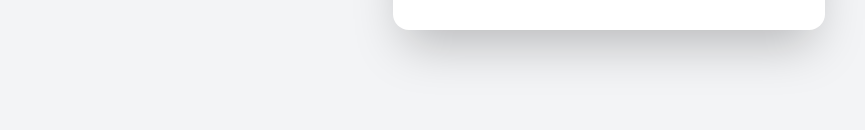
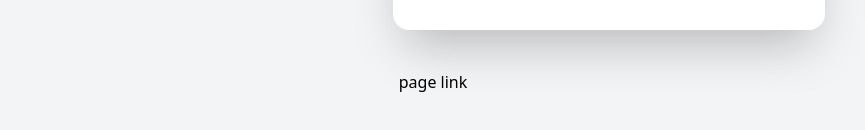
Before and after one commit to nasir-001/100-components, a Vue app: page /layout13 in a window 1280 px wide. Shown: the part 562-692 px from the top of the page, without its empty margins (207-1072 px from the left). Built offline with nearby package versions, Linux system fonts and the light colour scheme; the HTML template or start-up script is replaced by a standard one.

Commit message:
add page link to the component 13

```diff
--- a/src/views/Layout13.vue
+++ b/src/views/Layout13.vue
@@ -1,5 +1,5 @@
 <template>
-  <div class="flex justify-center mt-20">
+  <div class="flex justify-center mt-20 mb-10">
     <div class="bg-white rounded-2xl shadow-2xl w-108 h-60">
       <div class="bg-gray-200 rounded-full w-10 h-10 font-thin text-xl text-center pt-1 float-right m-4">
         X
@@ -40,11 +40,19 @@
       </div>
     </div>
   </div>
+  <page-link>
+    <a href="https://www.uidesigndaily.com/posts/figma-cards-card-pop-up-modal-input-day-1336" target="_blank" rel="noopener noreferrer">page link</a>
+  </page-link>
 </template>
 
 <script>
 import { defineComponent } from 'vue';
+import PageLink from '../components/PageLink.vue';
+
 export default defineComponent({
-  name: 'Layout13'
+  name: 'Layout13',
+  components: {
+    PageLink
+  }
 })
 </script>
```
